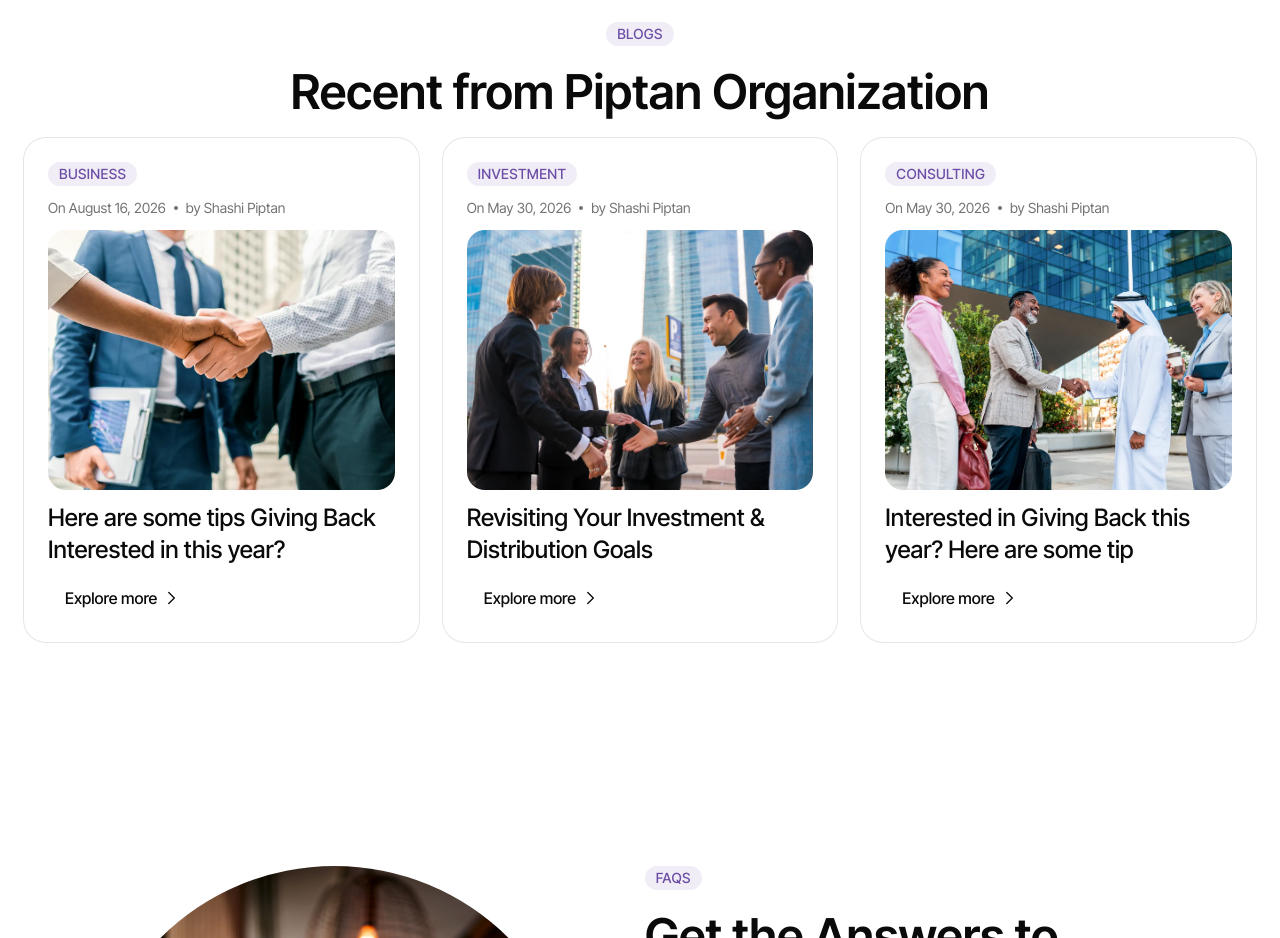
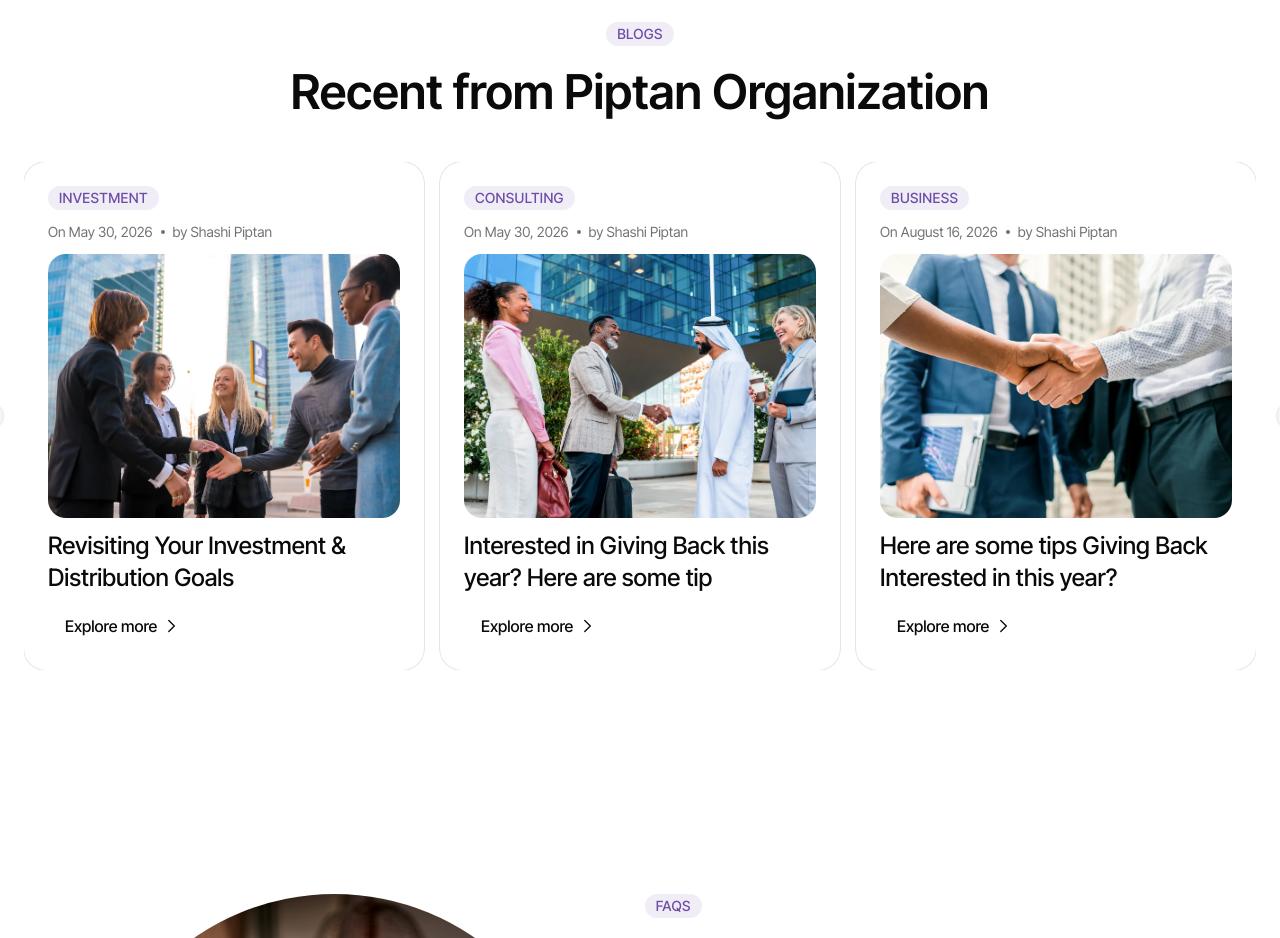
Before and after one commit to itzTedx/piptan-organization, a Next.js app: page / in a window 1280 px wide. Shown: the part 6580-7518 px from the top of the page. Built offline with nearby package versions, Linux system fonts and the light colour scheme.

Commit message:
feat(blogs): implement carousel for blog display with new blog entries

```diff
--- a/src/data/resources.ts
+++ b/src/data/resources.ts
@@ -21,6 +21,36 @@ export const BLOGS = [
 	},
 	{
 		id: "03",
+		title: "Interested in Giving Back this year? Here are some tip",
+		category: "Consulting",
+		description:
+			"Financial planning is the process of creating a roadmap for your financial future. It involves setting goals, creating a budget, and making decisions about your money.",
+		image: "/images/resources/blog-3.webp",
+		createdAt: "May 30, 2026",
+		author: "Shashi Piptan",
+	},
+	{
+		id: "04",
+		title: "Here are some tips Giving Back Interested in this year?",
+		category: "Business",
+		description:
+			"Financial planning is the process of creating a roadmap for your financial future. It involves setting goals, creating a budget, and making decisions about your money.",
+		image: "/images/resources/blog-1.webp",
+		createdAt: "August 16, 2026",
+		author: "Shashi Piptan",
+	},
+	{
+		id: "05",
+		title: "Revisiting Your Investment & Distribution Goals",
+		category: "Investment",
+		description:
+			"Financial planning is the process of creating a roadmap for your financial future. It involves setting goals, creating a budget, and making decisions about your money.",
+		image: "/images/resources/blog-2.webp",
+		createdAt: "May 30, 2026",
+		author: "Shashi Piptan",
+	},
+	{
+		id: "06",
 		title: "Interested in Giving Back this year? Here are some tip",
 		category: "Consulting",
 		description:
--- a/src/modules/views/blogs.tsx
+++ b/src/modules/views/blogs.tsx
@@ -1,15 +1,25 @@
+"use client";
+
 import Image from "next/image";
+
+import Autoplay from "embla-carousel-autoplay";
 
 import { Badge } from "@/components/ui/badge";
 import { Button } from "@/components/ui/button";
 import { Card, CardContent, CardTitle } from "@/components/ui/card";
+import {
+	Carousel,
+	CarouselContent,
+	CarouselItem,
+	CarouselNext,
+	CarouselPrevious,
+} from "@/components/ui/carousel";
 
 import { IconChevronRight } from "@/assets/icon/chevrons";
 
 import { BLOGS } from "@/data/resources";
 
 export function Blogs() {
-	console.log(BLOGS);
 	return (
 		<section className="bg-card py-10 sm:py-12 md:py-16 lg:py-28">
 			<div className="container mx-auto flex max-w-7xl flex-col items-center gap-4 px-4 sm:px-6">
@@ -18,9 +28,17 @@ export function Blogs() {
 					Recent from Piptan Organization
 				</h2>
 
-				<div className="grid w-full grid-cols-1 gap-4 sm:grid-cols-2 sm:gap-6 md:grid-cols-3">
+				<Carousel
+					className="mt-4 w-full sm:mt-6"
+					plugins={[Autoplay({ delay: 4000 })]}
+				>
+					<CarouselContent>
 						{BLOGS.map((blog) => (
-						<Card className="py-4 sm:py-6" key={blog.id}>
+							<CarouselItem
+								className="basis-full sm:basis-1/2 md:basis-1/3"
+								key={blog.id}
+							>
+								<Card className="h-full py-4 sm:py-6">
 									<CardContent className="space-y-3 px-4 sm:px-6">
 										<Badge className="text-xs sm:text-sm" variant="secondary">
 											{blog.category}
@@ -47,8 +65,12 @@ export function Blogs() {
 										</Button>
 									</CardContent>
 								</Card>
+							</CarouselItem>
 						))}
-				</div>
+					</CarouselContent>
+					<CarouselPrevious />
+					<CarouselNext />
+				</Carousel>
 			</div>
 		</section>
 	);
```
Lines whose indentation alone changed are shown as unchanged.
